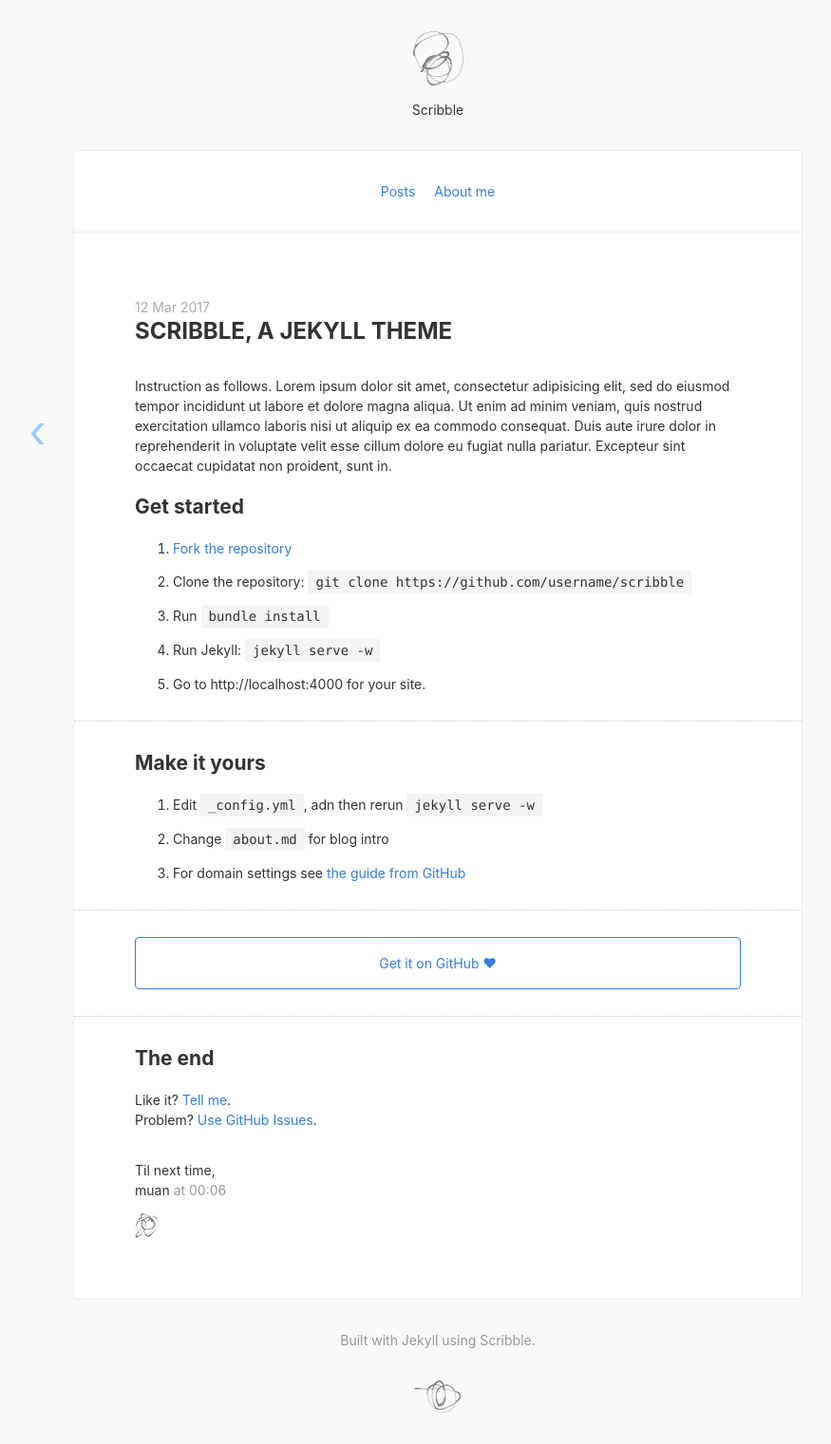
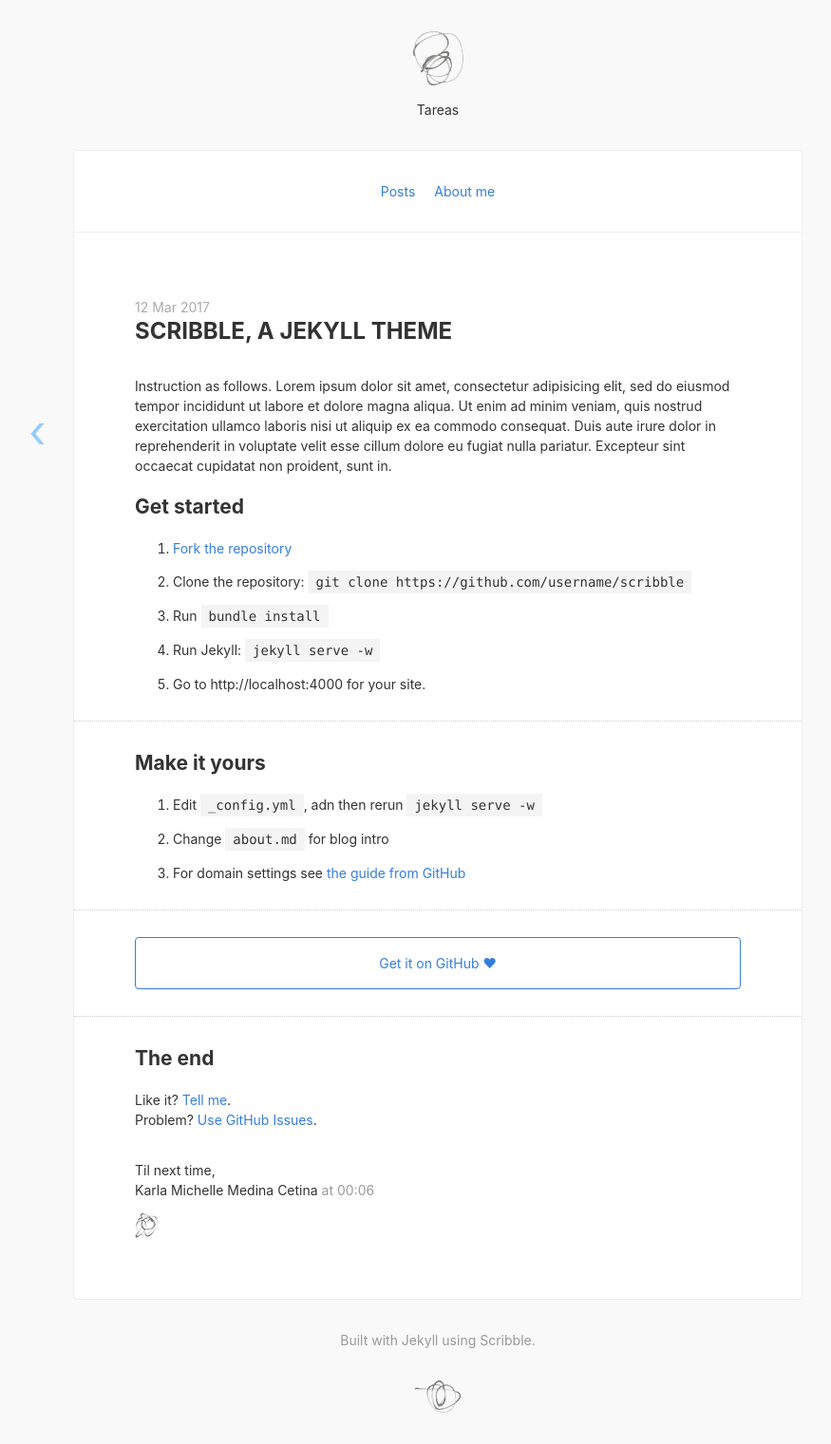
Before and after one commit to Karla-ui/practica2, a Jekyll site: the page built from _posts/2017-03-12-scribble-the-jekyll-theme.md, in a window 1280 px wide. Shown: the whole page at 95% size, without its empty margins (179-1054 px from the left). Built offline with Jekyll 4.4.1, drawn with Linux system fonts in a browser that asks for light colours; nearby versions of some CDN libraries.

Commit message:
Cmabios_config

```diff
--- a/_config.yml
+++ b/_config.yml
@@ -1,8 +1,8 @@
 # ----------- CONFIGURABLE START -----------
-title:            "Scribble"
-description:      "Such theme, very cool."
-url:              http://scribble.muan.co # Site url, without a slash at the end.
-signoff:          "muan" # Your name
+title:            "Tareas"
+description:      "Repositorio virtual para subir tareas"
+url:              https://karla-ui.github.io/practica2 # Site url, without a slash at the end.
+signoff:          "Karla Michelle Medina Cetina" # Your name
 facebook_appid:   # APP ID for like button, remove from /_includes/share.html if unwanted.
 google_analytics: # Set tracking, remove from /javascripts/basic.js if unwanted.
 share:            false # Turn on twitter and facebook share buttons
```
